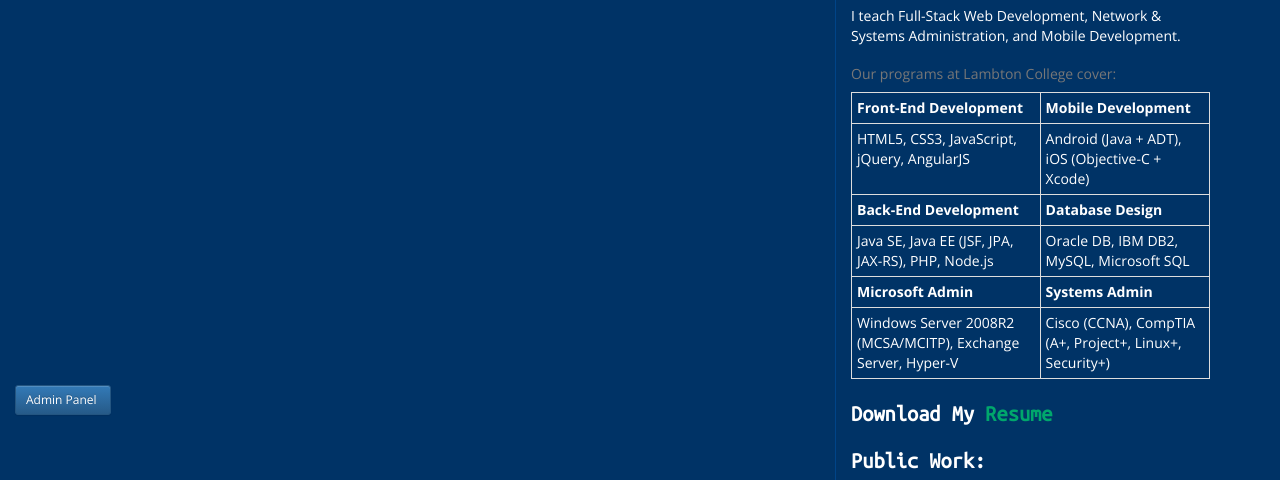
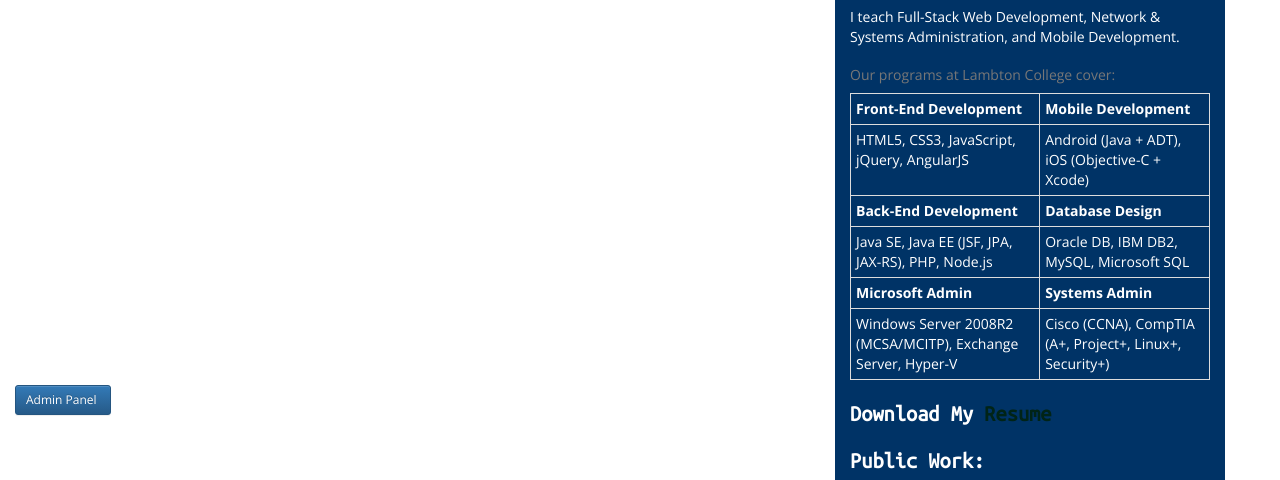
Before and after one commit to LenPayne/plog, a website: page public/index.html in a window 1280 px wide. Shown: the part 385-865 px from the top of the page. Drawn offline with nearby package versions, Linux system fonts and the light colour scheme; some packages are replaced by stand-ins of ours; no server answers.

Commit message:
Changed CSS Theme

```diff
--- a/public/lenpayne.css
+++ b/public/lenpayne.css
@@ -56,18 +56,18 @@
 
 body {
 	font-family: 'Open Sans', sans-serif;
-	background-color: #036;
-	color: #FFF;
+	background-color: #FFF;
+	color: #036;
 }
 
 a {
-	color: #00A76C;
+	color: #002417;
 	text-decoration: none;
 	font-weight: bold;
 }
 
 a:hover {
-	color: #0B01AD;
+	color: #020025;
 	text-decoration: underline;
 }
 
@@ -89,7 +89,9 @@ h3 {
 }
 
 aside {
-	border-left: 1px #048 double;
+	border-radius: 10px;
+	background-color: #036;
+	color: #FFF;
 }
 article {
 	margin-bottom: 1em;
```
